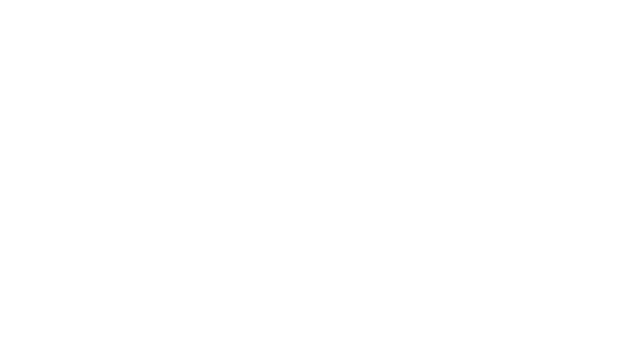
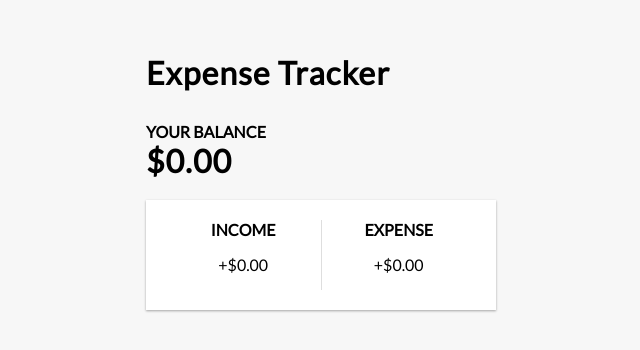
Before and after one commit to ZachPfeifer/React-Expense-Tracker, a React (Create React App) app: page / in a window 1280 px wide. Shown: the part 204-554 px from the top of the page, without its empty margins (319-959 px from the left). Built offline with nearby package versions, Linux system fonts and the light colour scheme.

Commit message:
Basic components

```diff
--- a/public/index.html
+++ b/public/index.html
@@ -1,14 +1,12 @@
 <!DOCTYPE html>
 <html lang="en">
+
 <head>
   <meta charset="utf-8" />
   <link rel="icon" href="%PUBLIC_URL%/favicon.ico" />
   <meta name="viewport" content="width=device-width, initial-scale=1" />
   <meta name="theme-color" content="#000000" />
-    <meta
-      name="description"
-      content="Web site created using create-react-app"
-    />
+  <meta name="description" content="Web site created using create-react-app" />
   <link rel="apple-touch-icon" href="%PUBLIC_URL%/logo192.png" />
   <!--
       manifest.json provides metadata used when your web app is installed on a
@@ -24,8 +22,9 @@
       work correctly both with client-side routing and a non-root public URL.
       Learn how to configure a non-root public URL by running `npm run build`.
     -->
-    <title>React App</title>
+  <title>React Expense Tracker</title>
 </head>
+
 <body>
   <noscript>You need to enable JavaScript to run this app.</noscript>
   <div id="root"></div>
@@ -40,4 +39,5 @@
       To create a production bundle, use `npm run build` or `yarn build`.
     -->
 </body>
+
 </html>
--- a/src/App.css
+++ b/src/App.css
@@ -1,38 +1,154 @@
-.App {
-  text-align: center;
+@import url('https://fonts.googleapis.com/css?family=Lato&display=swap');
+:root {
+  --box-shadow: 0 1px 3px rgba(0, 0, 0, 0.12), 0 1px 2px rgba(0, 0, 0, 0.24);
 }
 
-.App-logo {
-  height: 40vmin;
-  pointer-events: none;
+* {
+  box-sizing: border-box;
 }
 
-@media (prefers-reduced-motion: no-preference) {
-  .App-logo {
-    animation: App-logo-spin infinite 20s linear;
-  }
-}
-
-.App-header {
-  background-color: #282c34;
-  min-height: 100vh;
+body {
+  background-color: #f7f7f7;
   display: flex;
   flex-direction: column;
   align-items: center;
   justify-content: center;
-  font-size: calc(10px + 2vmin);
-  color: white;
+  min-height: 100vh;
+  margin: 0;
+  font-family: 'Lato', sans-serif;
 }
 
-.App-link {
-  color: #61dafb;
+.container {
+  margin: 30px auto;
+  width: 350px;
 }
 
-@keyframes App-logo-spin {
-  from {
-    transform: rotate(0deg);
-  }
-  to {
-    transform: rotate(360deg);
+h1 {
+  letter-spacing: 1px;
+  margin: 0;
+}
+
+h3 {
+  border-bottom: 1px solid #bbb;
+  padding-bottom: 10px;
+  margin: 40px 0 10px;
+}
+
+h4 {
+  margin: 0;
+  text-transform: uppercase;
+}
+
+.inc-exp-container {
+  background-color: #fff;
+  box-shadow: var(--box-shadow);
+  padding: 20px;
+  display: flex;
+  justify-content: space-between;
+  margin: 20px 0;
+}
+
+.inc-exp-container>div {
+  flex: 1;
+  text-align: center;
+}
+
+.inc-exp-container>div:first-of-type {
+  border-right: 1px solid #dedede;
+}
+
+.money {
+  font-size: 20px;
+  letter-spacing: 1px;
+  margin: 5px 0;
+}
+
+.money.plus {
+  color: #2ecc71;
+}
+
+.money.minus {
+  color: #c0392b;
+}
+
+label {
+  display: inline-block;
+  margin: 10px 0;
+}
+
+input[type='text'], input[type='number'] {
+  border: 1px solid #dedede;
+  border-radius: 2px;
+  display: block;
+  font-size: 16px;
+  padding: 10px;
+  width: 100%;
+}
+
+.btn {
+  cursor: pointer;
+  background-color: #9c88ff;
+  box-shadow: var(--box-shadow);
+  color: #fff;
+  border: 0;
+  display: block;
+  font-size: 16px;
+  margin: 10px 0 30px;
+  padding: 10px;
+  width: 100%;
+}
+
+.btn:focus, .delete-btn:focus {
+  outline: 0;
+}
+
+.list {
+  list-style-type: none;
+  padding: 0;
+  margin-bottom: 40px;
+}
+
+.list li {
+  background-color: #fff;
+  box-shadow: var(--box-shadow);
+  color: #333;
+  display: flex;
+  justify-content: space-between;
+  position: relative;
+  padding: 10px;
+  margin: 10px 0;
+}
+
+.list li.plus {
+  border-right: 5px solid #2ecc71;
+}
+
+.list li.minus {
+  border-right: 5px solid #c0392b;
+}
+
+.delete-btn {
+  cursor: pointer;
+  background-color: #e74c3c;
+  border: 0;
+  color: #fff;
+  font-size: 20px;
+  line-height: 20px;
+  padding: 2px 5px;
+  position: absolute;
+  top: 50%;
+  left: 0;
+  transform: translate(-100%, -50%);
+  opacity: 0;
+  transition: opacity 0.3s ease;
+}
+
+.list li:hover .delete-btn {
+  opacity: 1;
+}
+
+@media (max-width: 320px) {
+  .container {
+    width: 300px;
   }
 }
--- a/src/App.js
+++ b/src/App.js
@@ -1,10 +1,19 @@
 import React from 'react';
 import './App.css';
+import Header from './components/Header';
+import Balance from './components/Balance';
+import IncomeExpenses from './components/IncomeExpenses';
+
 
 function App() {
   return (
-    <div className="App">
+    <div>
 
+      <Header />
+      <div className="container">
+        <Balance />
+        <IncomeExpenses />
+      </div>
     </div>
   );
 }
--- /dev/null
+++ b/src/components/Balance.js
@@ -0,0 +1,12 @@
+import React from 'react'
+
+const Balance = () => {
+  return (
+    <>
+      <h4>Your Balance</h4>
+      <h1 id="balance">$0.00</h1>
+    </>
+  )
+}
+
+export default Balance
--- /dev/null
+++ b/src/components/Header.js
@@ -0,0 +1,12 @@
+//rafc
+import React from 'react'
+
+const Header = () => {
+  return (
+    <h1>
+      Expense Tracker
+    </h1>
+  )
+}
+
+export default Header
--- /dev/null
+++ b/src/components/IncomeExpenses.js
@@ -0,0 +1,18 @@
+import React from 'react'
+
+const IncomeExpenses = () => {
+  return (
+    <div className="inc-exp-container">
+      <div>
+        <h4>Income</h4>
+        <p id="money-plus" className="money-plus">+$0.00</p>
+      </div>
+      <div>
+        <h4>Expense</h4>
+        <p id="money-minus" className="money-minus">+$0.00</p>
+      </div>
+    </div>
+  )
+}
+
+export default IncomeExpenses
```
Lines whose indentation alone changed are shown as unchanged.
